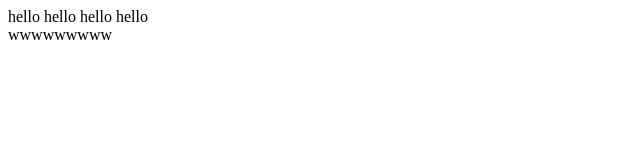
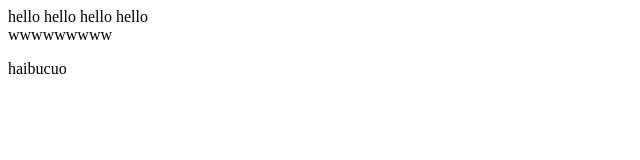
Before and after one commit to 01grx/01grx, a plain HTML site: page index.html in a window 1280 px wide. Shown: the full height of the page, 0-640 px from the left. Drawn offline with Linux system fonts and the light colour scheme.

Commit message:
Update index.html
再一次修改

```diff
--- a/index.html
+++ b/index.html
@@ -7,5 +7,7 @@
 	<body>
 		<div>hello hello hello hello</div>
 		wwwwwwwww
+		<p>haibucuo</p>
+
 	</body>
 </html>
```
